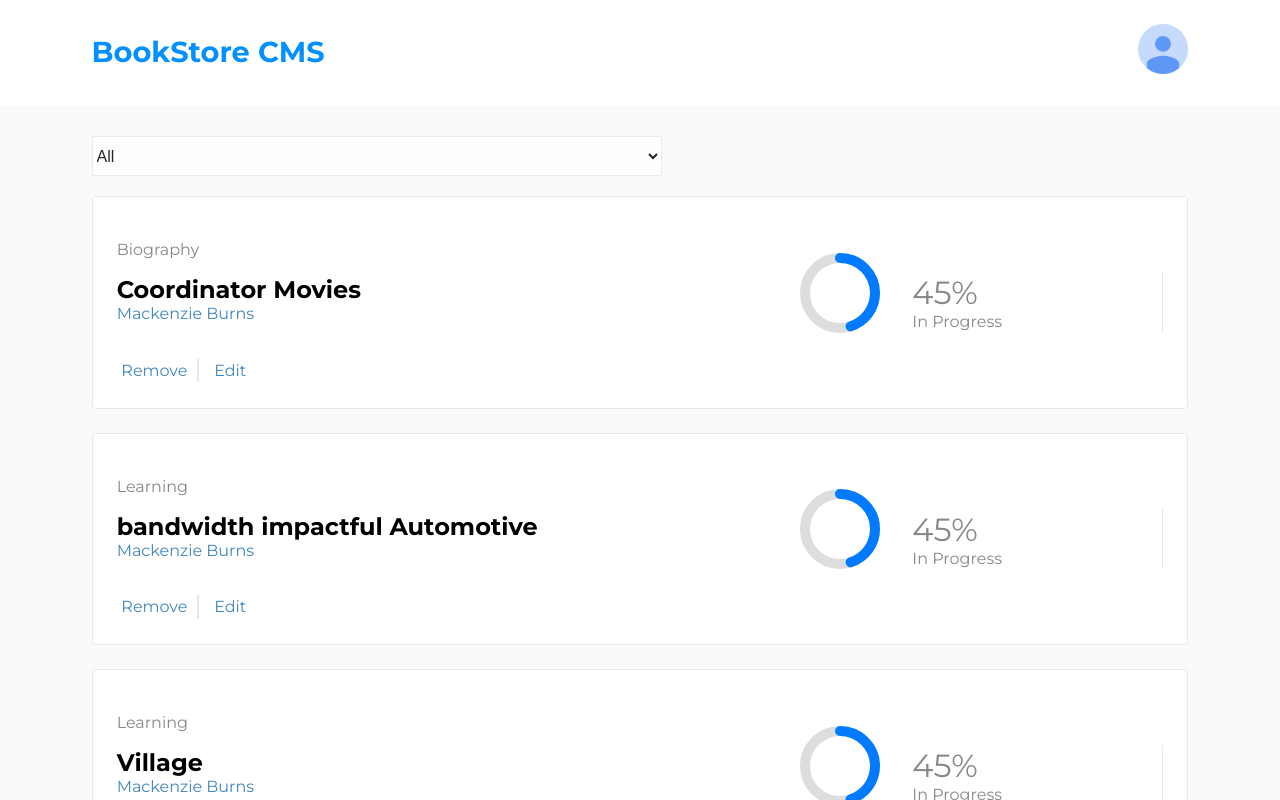
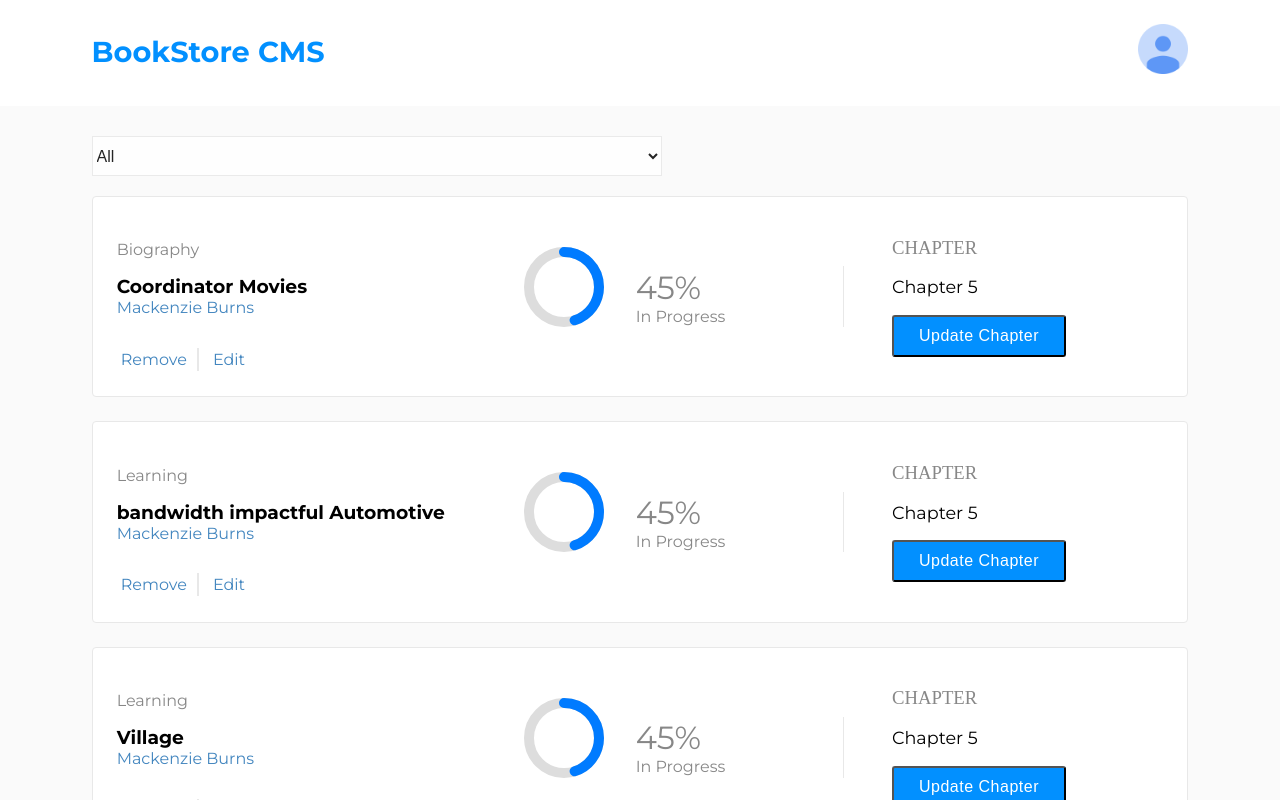
Before and after one commit to cdrani/book-cms, a React (Create React App) app: page / in a window 1280 px wide. Shown: the top 800 px of the page. Built offline with nearby package versions, Linux system fonts and the light colour scheme.

Commit message:
style chapter elements

```diff
--- a/src/components/Book.js
+++ b/src/components/Book.js
@@ -20,7 +20,7 @@ const BookInfoWrapper = styled.div`
   width: 45%;
 `
 
-const H2 = styled.h2`
+const H3 = styled.h3`
   margin: 0;
 `
 
@@ -74,6 +74,37 @@ const LargeCompletionText = styled(CompletionText)`
   font-size: 2rem;
 `
 
+const ChapterWrapper = styled.div`
+  display: flex;
+  flex-direction: column;
+  width: 30%;
+  align-items: baseline;
+  padding-left: 3rem;
+`
+
+const ChapterHeader = styled.h3`
+  font-family: RobotoSlab, serif;
+  font-weight: 300;
+  opacity: 0.5;
+  color: #121212;
+  margin: 0;
+  padding: 0;
+`
+
+const CurrentChapter = styled.p`
+  font-size: 1.1rem;
+`
+
+const UpdateButton = styled.button`
+  padding: 10px 25px;
+  font-size: 1rem;
+  font-weight: 300;
+  letter-spacing: 0.5px;
+  border-radius: 3px;
+  background-color: #0290ff;
+  color: #ffffff;
+`
+
 const Book = ({ book, handleRemoveBook }) => {
   const handleClick = () => {
     handleRemoveBook(book)
@@ -83,7 +114,7 @@ const Book = ({ book, handleRemoveBook }) => {
     <BooksWrapper>
       <BookInfoWrapper>
         <Genre>{book.category}</Genre>
-        <H2>{book.title}</H2>
+        <H3>{book.title}</H3>
         <Author>Mackenzie Burns</Author>
         <LinksWrapper>
           <BorderedLink onClick={handleClick}>Remove</BorderedLink>
@@ -97,6 +128,11 @@ const Book = ({ book, handleRemoveBook }) => {
           <CompletionText>In Progress</CompletionText>
         </AmountCompletedWrapper>
       </BookCompletionWrapper>
+      <ChapterWrapper>
+        <ChapterHeader>CHAPTER</ChapterHeader>
+        <CurrentChapter>Chapter 5</CurrentChapter>
+        <UpdateButton>Update Chapter</UpdateButton>
+      </ChapterWrapper>
     </BooksWrapper>
   )
 }
--- a/src/index.css
+++ b/src/index.css
@@ -1,4 +1,4 @@
-@import url('https://fonts.googleapis.com/css?family=Montserrat:300,400,700');
+@import url('https://fonts.googleapis.com/css?family=Montserrat:300,400,700|Roboto+Slab:300, 700');
 
 body {
   box-sizing: border-box;
```
